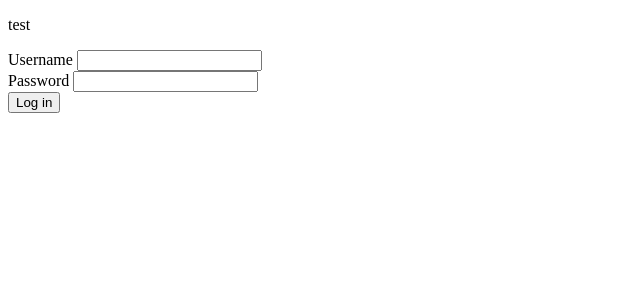
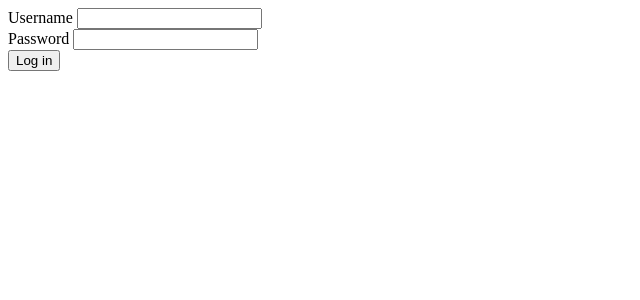
Before and after one commit to TomeCarvalho/TPW_T2, an Angular app in the folder angularProject/: page / in a window 1280 px wide. Shown: the top 300 px of the page, without its empty margins (0-640 px from the left). Built offline with nearby package versions, Linux system fonts and the light colour scheme.

Commit message:
Remove <p>test</p>

```diff
--- a/angularProject/src/app/app.component.html
+++ b/angularProject/src/app/app.component.html
@@ -1,2 +1 @@
-<p>test</p>
 <app-login></app-login>
```
